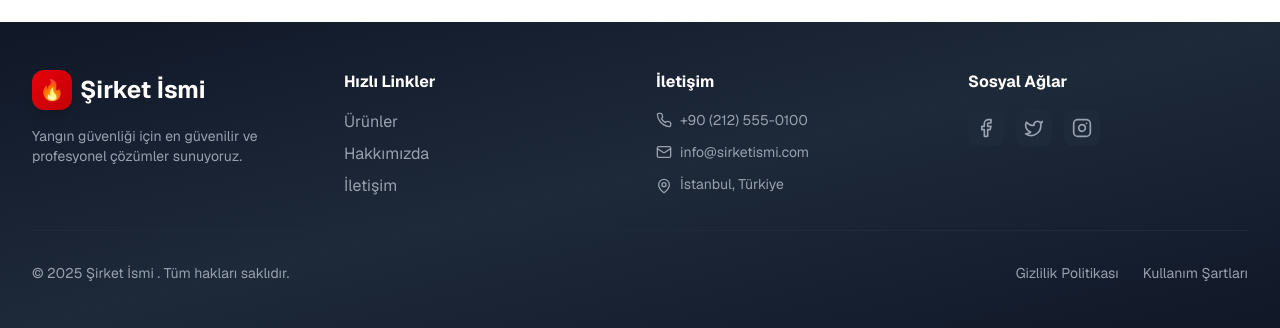
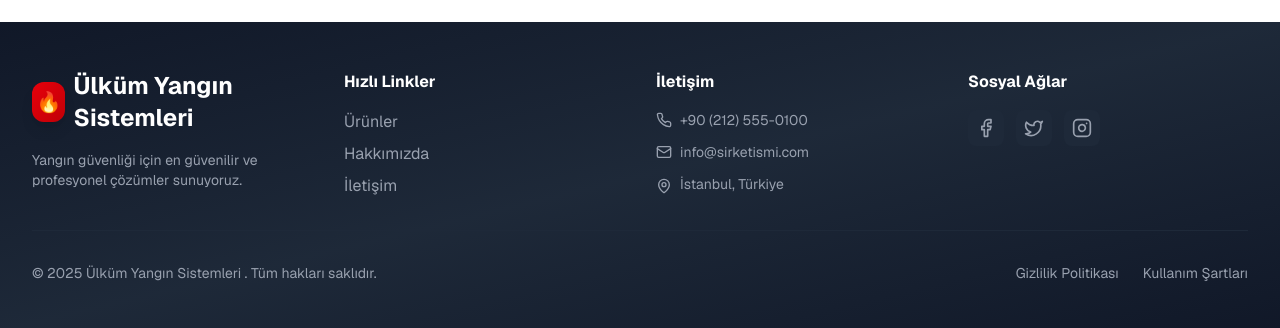
Before and after one commit to fuseq/fire_website_frontend, a Next.js app: page / in a window 1280 px wide. Shown: the part 1852-2180 px from the top of the page. Built offline with nearby package versions, Linux system fonts and the light colour scheme; no server answers.

Commit message:
name changed

```diff
--- a/app/about/page.tsx
+++ b/app/about/page.tsx
@@ -29,7 +29,7 @@ export default function AboutPage() {
             <div>
               <h2 className="text-3xl font-bold text-gray-900 mb-6">Bizim Hikayemiz</h2>
               <p className="text-gray-600 mb-4 leading-relaxed">
-                Şirket İsmi , 2010 yılında kurulmuş ve o günden beri yangın güvenliği alanında lider rol oynayan bir
+                Ülküm Yangın Sistemleri , 2010 yılında kurulmuş ve o günden beri yangın güvenliği alanında lider rol oynayan bir
                 şirkettir. Milyonlarca insanın ve işletmenin güvenliğini sağlamak için çalışıyoruz.
               </p>
               <p className="text-gray-600 mb-4 leading-relaxed">
--- a/app/checkout/page.tsx
+++ b/app/checkout/page.tsx
@@ -574,7 +574,7 @@ export default function CheckoutPage() {
                       <div className="space-y-2 text-sm text-gray-700">
                         <p><strong>Banka:</strong> Ziraat Bankası</p>
                         <p><strong>IBAN:</strong> TR00 0000 0000 0000 0000 0000 00</p>
-                        <p><strong>Alıcı:</strong> Şirket İsmi  Güvenlik Ltd. Şti.</p>
+                        <p><strong>Alıcı:</strong> Ülküm Yangın Sistemleri</p>
                         <p className="mt-3 text-gray-600">
                           Havale/EFT açıklamasına sipariş numaranızı yazınız.
                         </p>
--- a/app/layout.tsx
+++ b/app/layout.tsx
@@ -11,7 +11,7 @@ const _geist = Geist({ subsets: ["latin"] })
 const _geistMono = Geist_Mono({ subsets: ["latin"] })
 
 export const metadata: Metadata = {
-  title: "Şirket İsmi - Yangın Güvenliği Ürünleri",
+  title: "Ülküm Yangın Sistemleri - Yangın Güvenliği Ürünleri",
   description: "Profesyonel yangın söndürme ve güvenlik ürünleri",
   generator: "v0.app",
 }
--- a/app/login/page.tsx
+++ b/app/login/page.tsx
@@ -44,7 +44,7 @@ export default function LoginPage() {
           <div className="w-12 h-12 bg-red-600 rounded-lg flex items-center justify-center mx-auto mb-4">
             <span className="text-2xl">🔥</span>
           </div>
-          <h1 className="text-3xl font-bold text-gray-900">Şirket İsmi </h1>
+          <h1 className="text-3xl font-bold text-gray-900">Ülküm Yangın Sistemleri </h1>
           <p className="text-gray-600 mt-2">Hesabınıza Giriş Yapın</p>
         </div>
 
--- a/app/register/page.tsx
+++ b/app/register/page.tsx
@@ -65,7 +65,7 @@ export default function RegisterPage() {
           <div className="w-12 h-12 bg-red-600 rounded-lg flex items-center justify-center mx-auto mb-4">
             <span className="text-2xl">🔥</span>
           </div>
-          <h1 className="text-3xl font-bold text-gray-900">Şirket İsmi </h1>
+          <h1 className="text-3xl font-bold text-gray-900">Ülküm Yangın Sistemleri </h1>
           <p className="text-gray-600 mt-2">Yeni Hesap Oluşturun</p>
         </div>
 
--- a/components/admin-sidebar.tsx
+++ b/components/admin-sidebar.tsx
@@ -32,7 +32,7 @@ export function AdminSidebar() {
             <span className="text-white text-xl font-bold">🔥</span>
           </div>
           <div>
-            <h2 className="text-lg font-bold">Şirket İsmi </h2>
+            <h2 className="text-lg font-bold">Ülküm Yangın Sistemleri </h2>
             <p className="text-xs text-gray-400">Admin Panel</p>
           </div>
         </div>
--- a/components/footer.tsx
+++ b/components/footer.tsx
@@ -12,7 +12,7 @@ export function Footer() {
               <div className="w-10 h-10 bg-gradient-to-br from-red-600 to-red-700 rounded-xl shadow-lg flex items-center justify-center">
                 <span className="text-white font-bold text-xl">🔥</span>
               </div>
-              <span className="text-2xl font-bold">Şirket İsmi </span>
+              <span className="text-2xl font-bold">Ülküm Yangın Sistemleri </span>
             </div>
             <p className="text-gray-400 text-sm">
               Yangın güvenliği için en güvenilir ve profesyonel çözümler sunuyoruz.
@@ -72,7 +72,7 @@ export function Footer() {
         </div>
 
         <div className="border-t border-gray-800 pt-8 flex flex-col md:flex-row justify-between items-center text-gray-400 text-sm">
-          <p>&copy; 2025 Şirket İsmi . Tüm hakları saklıdır.</p>
+          <p>&copy; 2025 Ülküm Yangın Sistemleri . Tüm hakları saklıdır.</p>
           <div className="flex gap-6 mt-4 md:mt-0">
             <Link href="#" className="hover:text-red-400 transition">
               Gizlilik Politikası
--- a/components/header.tsx
+++ b/components/header.tsx
@@ -28,7 +28,7 @@ export function Header() {
               <div className="w-8 h-8 bg-red-600 rounded-lg flex items-center justify-center">
                 <span className="text-white font-bold">🔥</span>
               </div>
-              <span className="text-xl font-bold text-gray-900 whitespace-nowrap">Şirket İsmi </span>
+              <span className="text-xl font-bold text-gray-900 whitespace-nowrap">Ülküm Yangın Sistemleri </span>
             </Link>
           </div>
 
```
